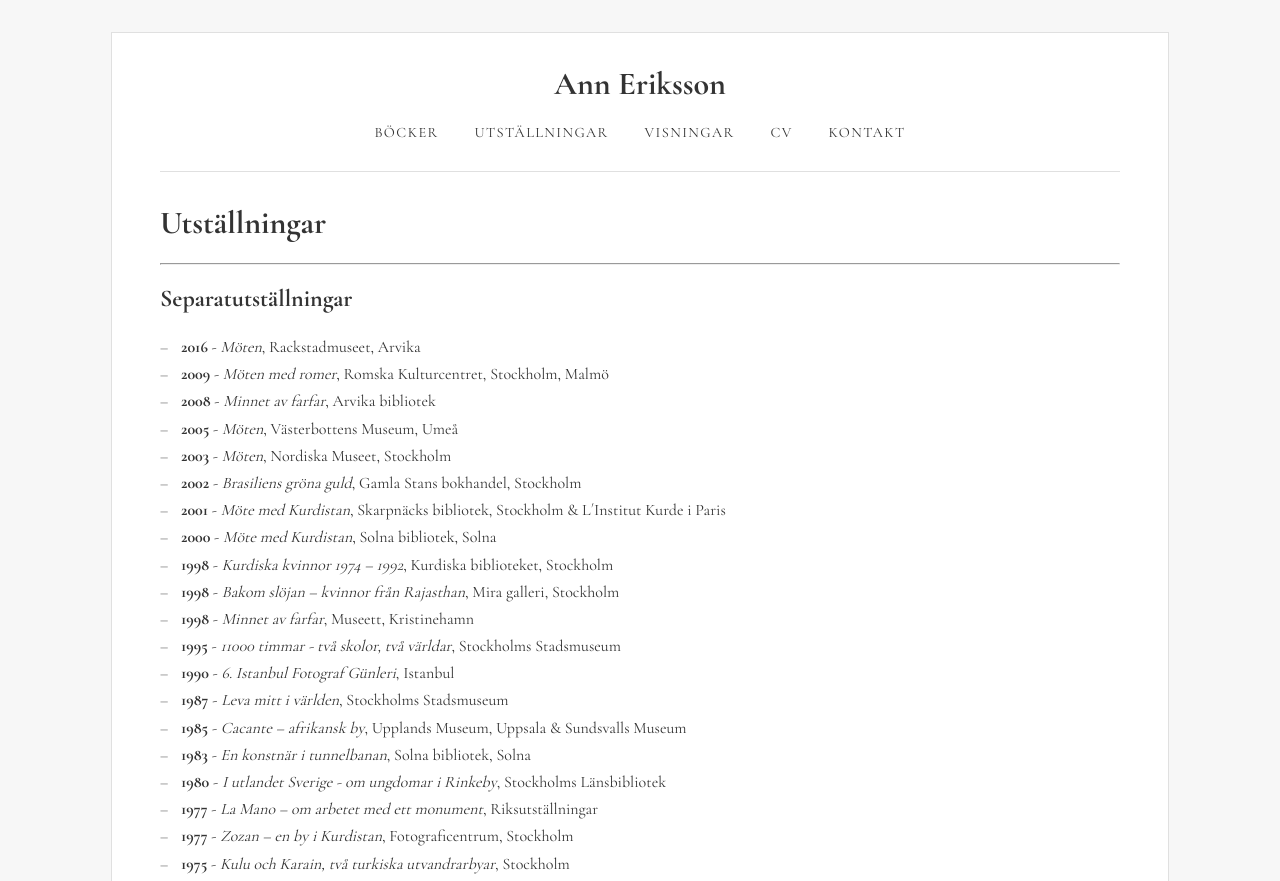
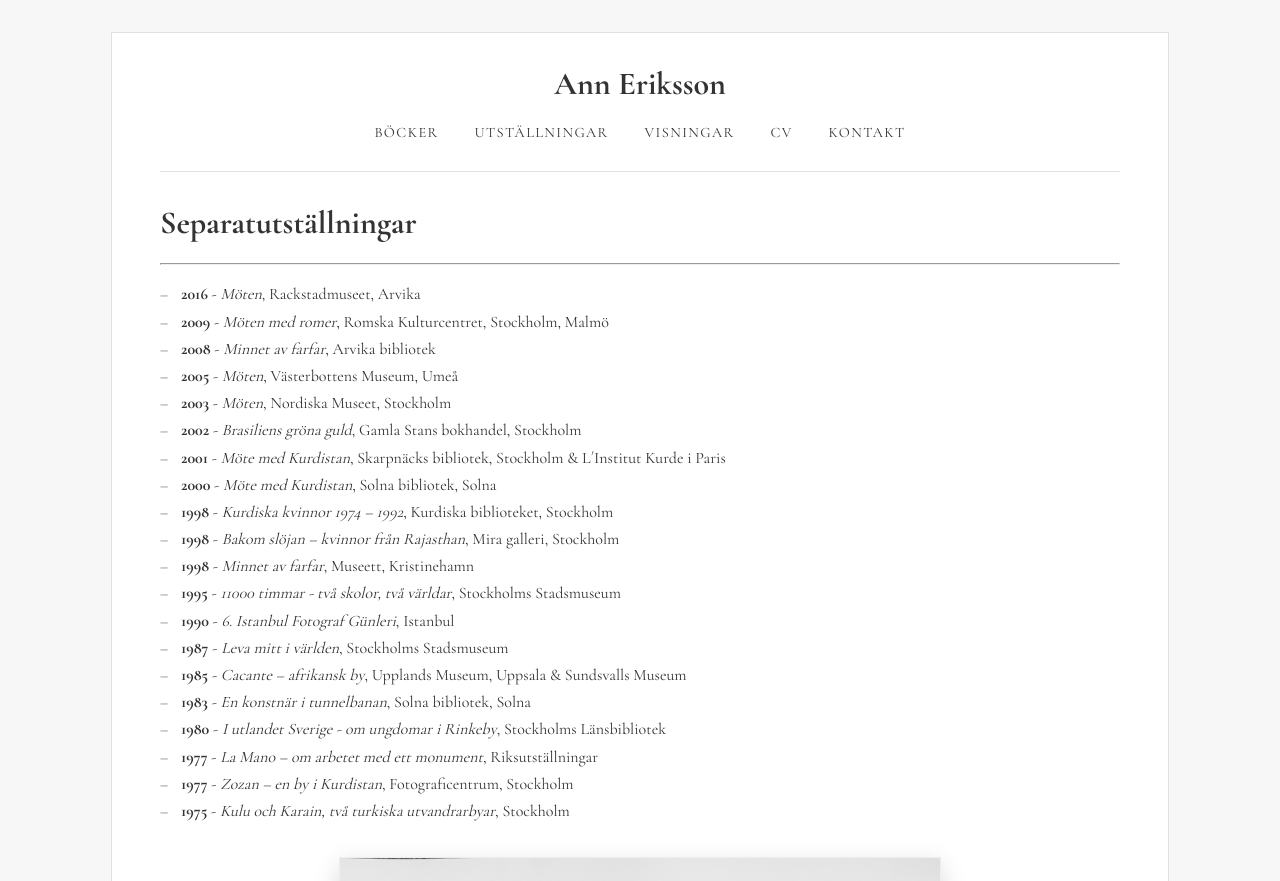
Before and after one commit to seallard/ann-portfolio, an Eleventy site: page src/pages/exhibitions.md in a window 1280 px wide. Shown: the top 881 px of the page. Built offline with nearby package versions, Linux system fonts and the light colour scheme; Eleventy itself is replaced by a stand-in of ours; files that its build step writes are made by us from their sources; files whose address does not match are found by name.

Commit message:
Formatting

```diff
--- a/src/pages/exhibitions.md
+++ b/src/pages/exhibitions.md
@@ -4,12 +4,8 @@ title: Ann Eriksson - Utställningar
 permalink: /utställningar/index.html
 ---
 
-# Utställningar
-
+# Separatutställningar
 ---
-
-
-## Separatutställningar
 
 - **2016** - *Möten*, Rackstadmuseet, Arvika
 - **2009** - *Möten med romer*, Romska Kulturcentret, Stockholm, Malmö
@@ -32,9 +28,6 @@ permalink: /utställningar/index.html
 - **1977** - *Zozan – en by i Kurdistan*, Fotograficentrum, Stockholm
 - **1975** - *Kulu och Karain, två turkiska utvandrarbyar*, Stockholm
 
----
-
-
 <div class="exhibition-poster">
   {% image "./src/assets/images/moten.jpg", "Utställningsaffisch för Möten på Västerbottens museum", "(min-width: 768px) 50vw, 100vw" %}
 </div>
```
Also changed, not shown: src/pages/contact.md (+0 -1 lines).
